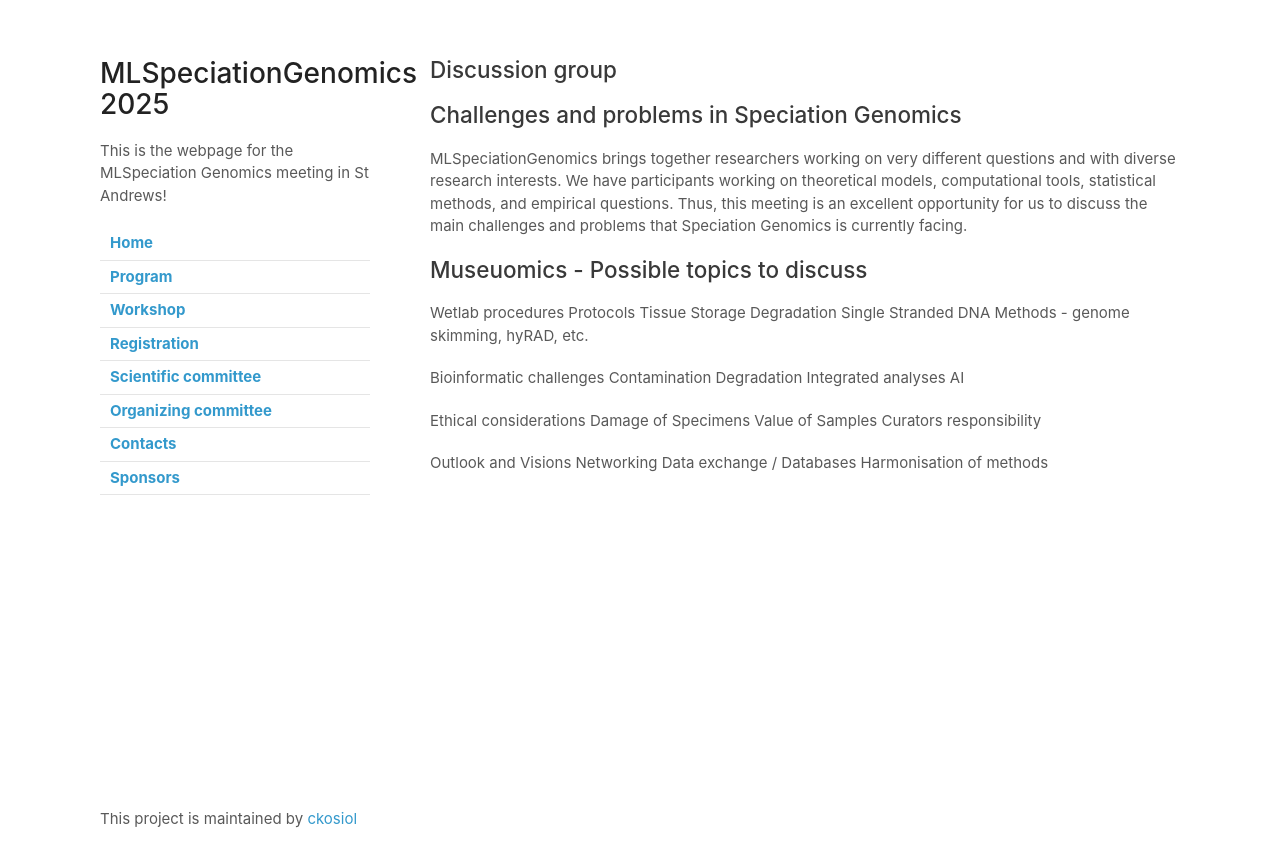
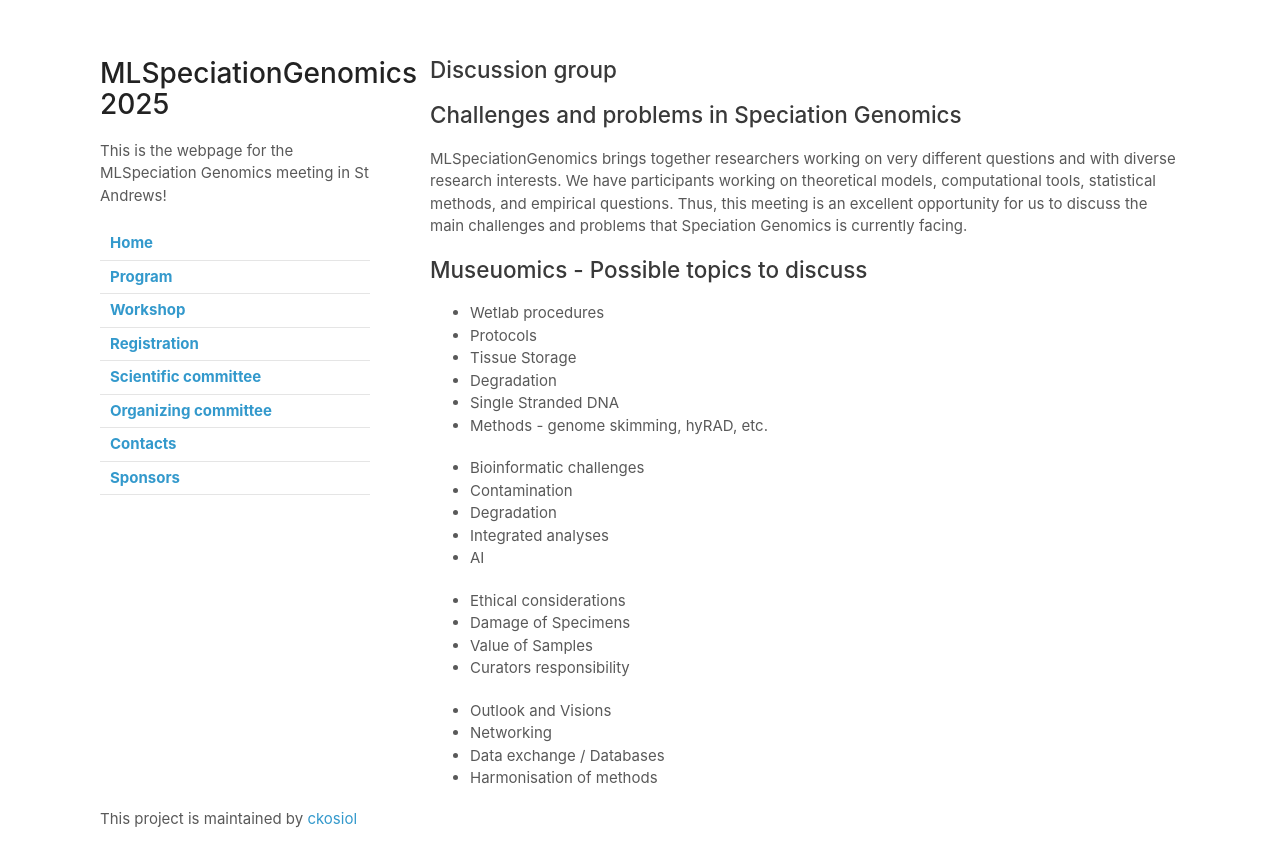
Before and after one commit to ckosiol/MLSpeciationGenomics, a Jekyll site: the page built from discussiongroup.md, in a window 1280 px wide. Shown: the top 867 px of the page. Built offline with Jekyll 4.4.1, drawn with Linux system fonts in a browser that asks for light colours; our own code applies the rules of GitHub Pages for plain Markdown files.

```diff
--- a/discussiongroup.md
+++ b/discussiongroup.md
@@ -5,25 +5,25 @@ MLSpeciationGenomics brings together researchers working on very different quest
 
 ## Museuomics - Possible topics to discuss
 
-Wetlab procedures
-Protocols
-Tissue Storage
-Degradation
-Single Stranded DNA
-Methods - genome skimming, hyRAD, etc.
+* Wetlab procedures
+* Protocols
+* Tissue Storage
+* Degradation
+* Single Stranded DNA
+* Methods - genome skimming, hyRAD, etc.
 
-Bioinformatic challenges
-Contamination
-Degradation
-Integrated analyses
-AI
+* Bioinformatic challenges
+* Contamination
+* Degradation
+* Integrated analyses
+* AI
 
-Ethical considerations
-Damage of Specimens
-Value of Samples
-Curators responsibility
+* Ethical considerations
+* Damage of Specimens
+* Value of Samples
+* Curators responsibility
 
-Outlook and Visions
-Networking
-Data exchange / Databases
-Harmonisation of methods
+* Outlook and Visions
+* Networking
+* Data exchange / Databases
+* Harmonisation of methods
```
